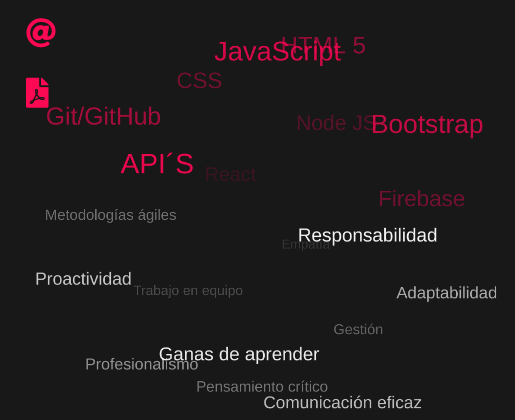
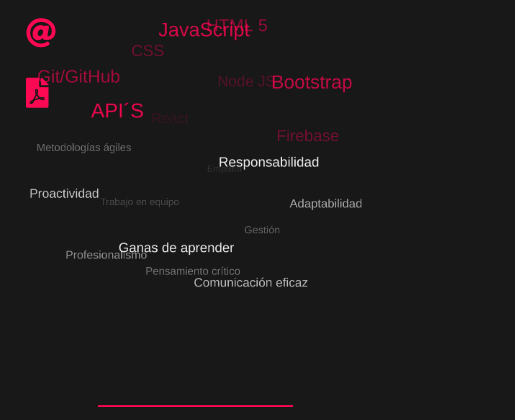
Before and after one commit to noeliasabando/noeliasabando.github.io, a website: page src/html/habilidades.html in a window 390 px wide. Shown: the part 368-788 px from the top of the page, 515 px wide, since content can reach past the window. Drawn offline with nearby package versions, Linux system fonts and the light colour scheme.

Commit message:
habilidades responsive

```diff
--- a/src/css/habilidades.css
+++ b/src/css/habilidades.css
@@ -61,3 +61,11 @@
   color: rgb(255, 255, 255);
   outline: 0;
 }
+
+@media (max-width: 960px){
+  #myCanvas {
+      position: relative;
+      width: 100%;
+      margin: 0;
+  }
+}
```
